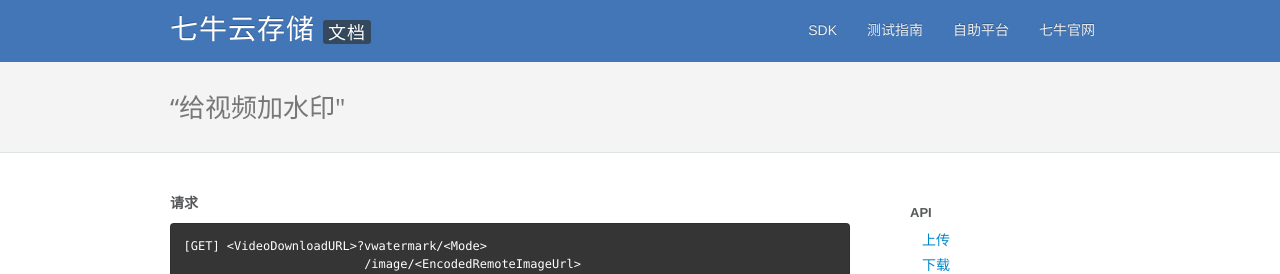
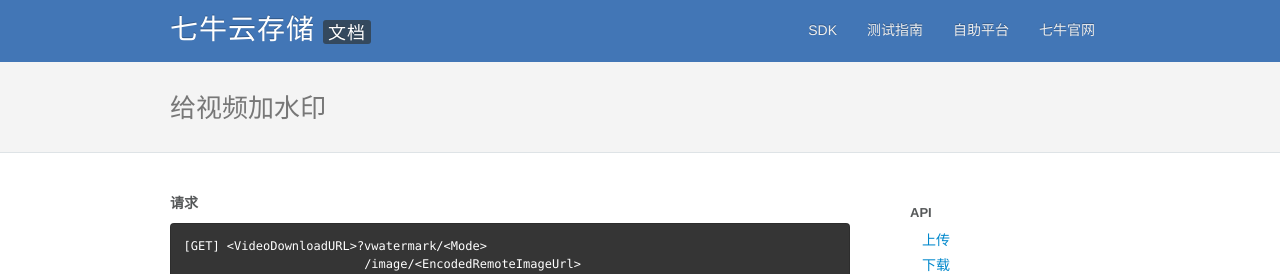
Before and after one commit to qiniu/docs.qiniu.com, a Jekyll site: the page built from api/video-watermark.markdown, in a window 1280 px wide. Shown: the top 274 px of the page. Built offline with Jekyll 4.4.1, drawn with Linux system fonts in a browser that asks for light colours.

Commit message:
fix quote

```diff
--- a/api/video-watermark.markdown
+++ b/api/video-watermark.markdown
@@ -1,6 +1,6 @@
 ---
 layout: default
-title: “给视频加水印"
+title: "给视频加水印"
 ---
 
 **请求**
```
